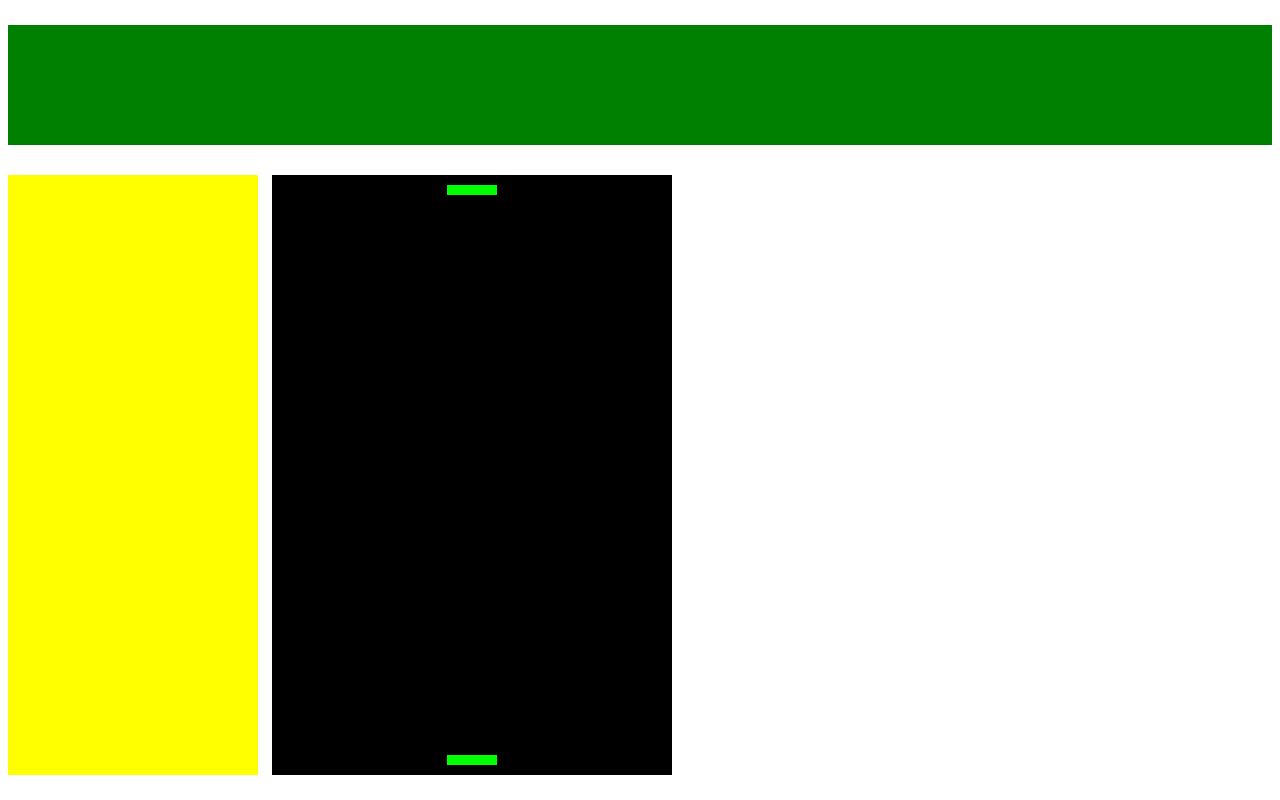
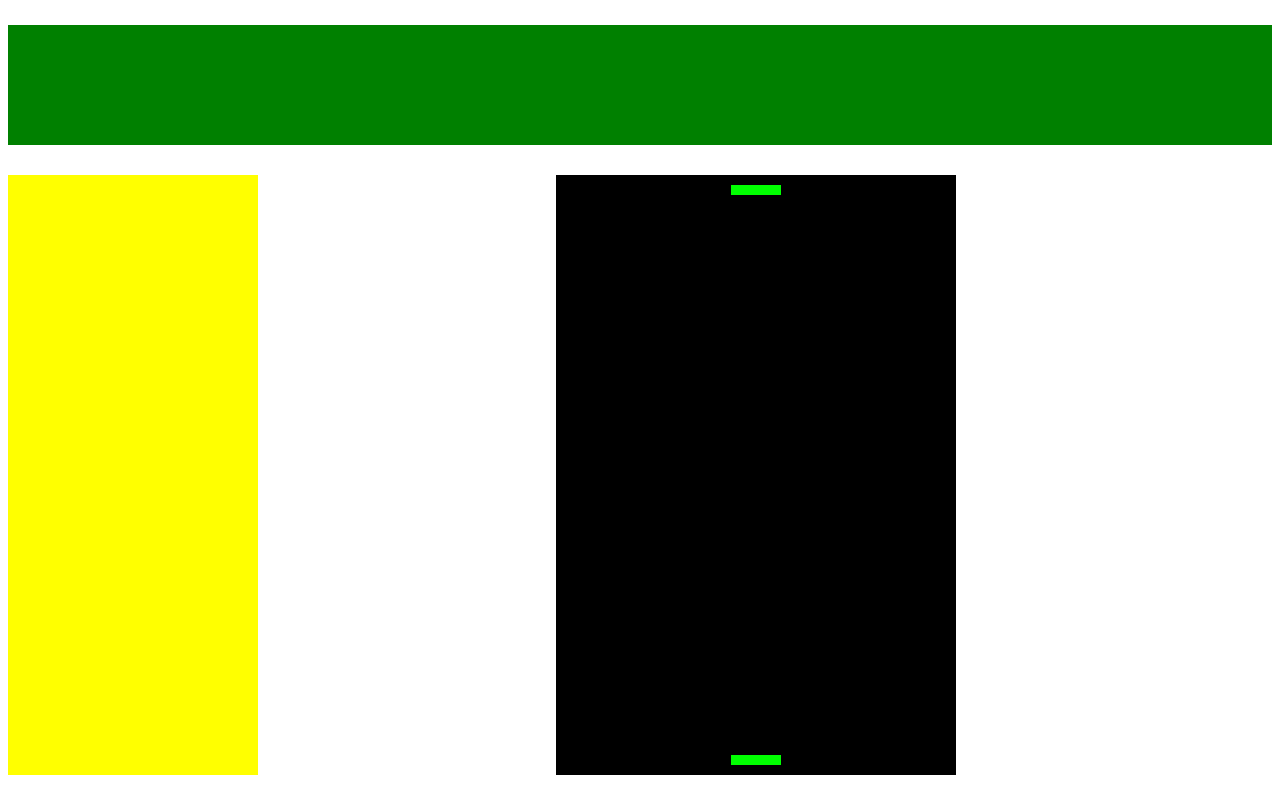
Before and after one commit to lucasferreira97/ProjetoProg3, a plain HTML site: page GamePong/index.html in a window 1280 px wide. Drawn offline with Linux system fonts and the light colour scheme.

Commit message:
Update index.html

```diff
--- a/GamePong/index.html
+++ b/GamePong/index.html
@@ -30,7 +30,7 @@
 	canvas.height = height;
 	canvas.style.float = "right";
 	canvas.style.marginTop = "-600px";
-	canvas.style.marginRight = "600px"
+	canvas.style.marginRight = "25%"
 	var context = canvas.getContext('2d');
 
 	window.onload = function() {
```
